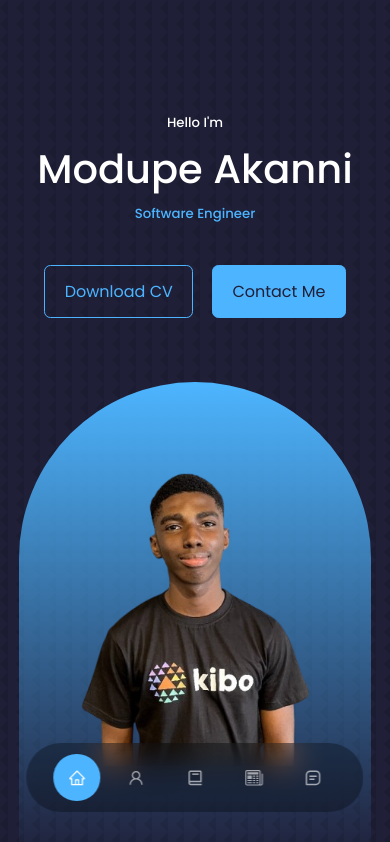
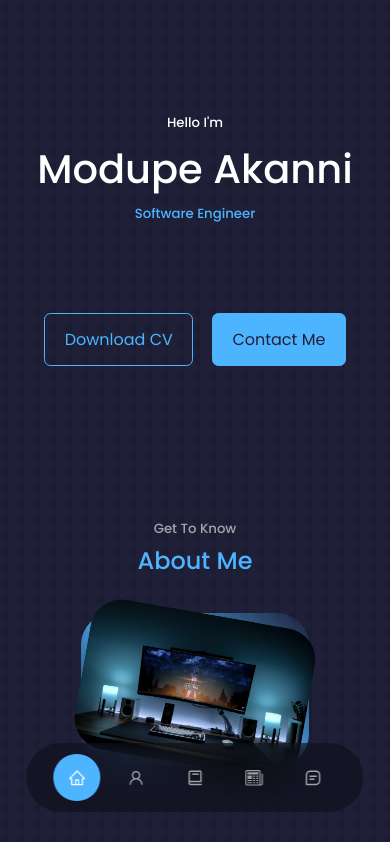
Before and after one commit to Goketech/portfolio, a React (Create React App) app: page / in a window 390 px wide. Shown: the top 842 px of the page. Built offline with nearby package versions, Linux system fonts and the light colour scheme; no server answers.

Commit message:
UPDATE UI

```diff
--- a/src/components/about/About.jsx
+++ b/src/components/about/About.jsx
@@ -1,6 +1,6 @@
 import React from "react";
 import './about.css'
-import ME from '../../assets/me.jpg'
+import ME from '../../assets/setup3.jpg'
 import {FaAward} from 'react-icons/fa'
 import {FiUsers} from 'react-icons/fi'
 import {VscFolderLibrary} from 'react-icons/vsc'
--- a/src/components/about/about.css
+++ b/src/components/about/about.css
@@ -6,7 +6,7 @@
 
 .about__me {
     width: 100%;
-    aspect-ratio: 1/1;
+    /* aspect-ratio: 1/1; */
     border-radius: 2rem;
     background: linear-gradient(45deg, transparent, var(--color-primary),transparent);
     display: grid;
--- a/src/components/header/Header.jsx
+++ b/src/components/header/Header.jsx
@@ -14,9 +14,9 @@ const Header = () => {
         <CTA />
         <HeaderSocials/>
 
-        <div className="me">
+        {/* <div className="me">
           <img className='slant-image' src={ME} alt="ME" />
-        </div>
+        </div> */}
 
         <a href="#contact" className='scroll__down'>Scroll Down</a>
       </div>
--- a/src/components/header/header.css
+++ b/src/components/header/header.css
@@ -1,5 +1,5 @@
 header {
-    height: 100vh;
+    height: 68vh;
     padding-top: 7rem;
     overflow: hidden;
 }
@@ -13,7 +13,7 @@ header {
 /*========== CTA ==========*/
 
 .cta {
-    margin-top: 2.5rem;
+    margin-top: 5.5rem;
     display: flex;
     gap: 1.2rem;
     justify-content: center;
@@ -40,7 +40,7 @@ header {
 
 /*========== ME ==========*/
 
-.me {
+/* .me {
     background: linear-gradient(var(--color-primary), transparent);
     width: 22rem;
     height: 30rem;
@@ -50,7 +50,7 @@ header {
     border-radius: 12rem 12rem 0 0;
     overflow: hidden;
     padding: 5rem 1.5rem 1.5rem 1.5rem;
-}
+} */
 
 
 /*========== SCROLL DOWN ==========*/
@@ -76,7 +76,7 @@ header {
 
 @media screen and (max-width: 600px) {
     header {
-        height: 100vh;
+        height: 50vh;
     }
 
     .header__socials, .scroll__down {
```
Also changed, not shown: src/assets/setup3.jpg (added).
